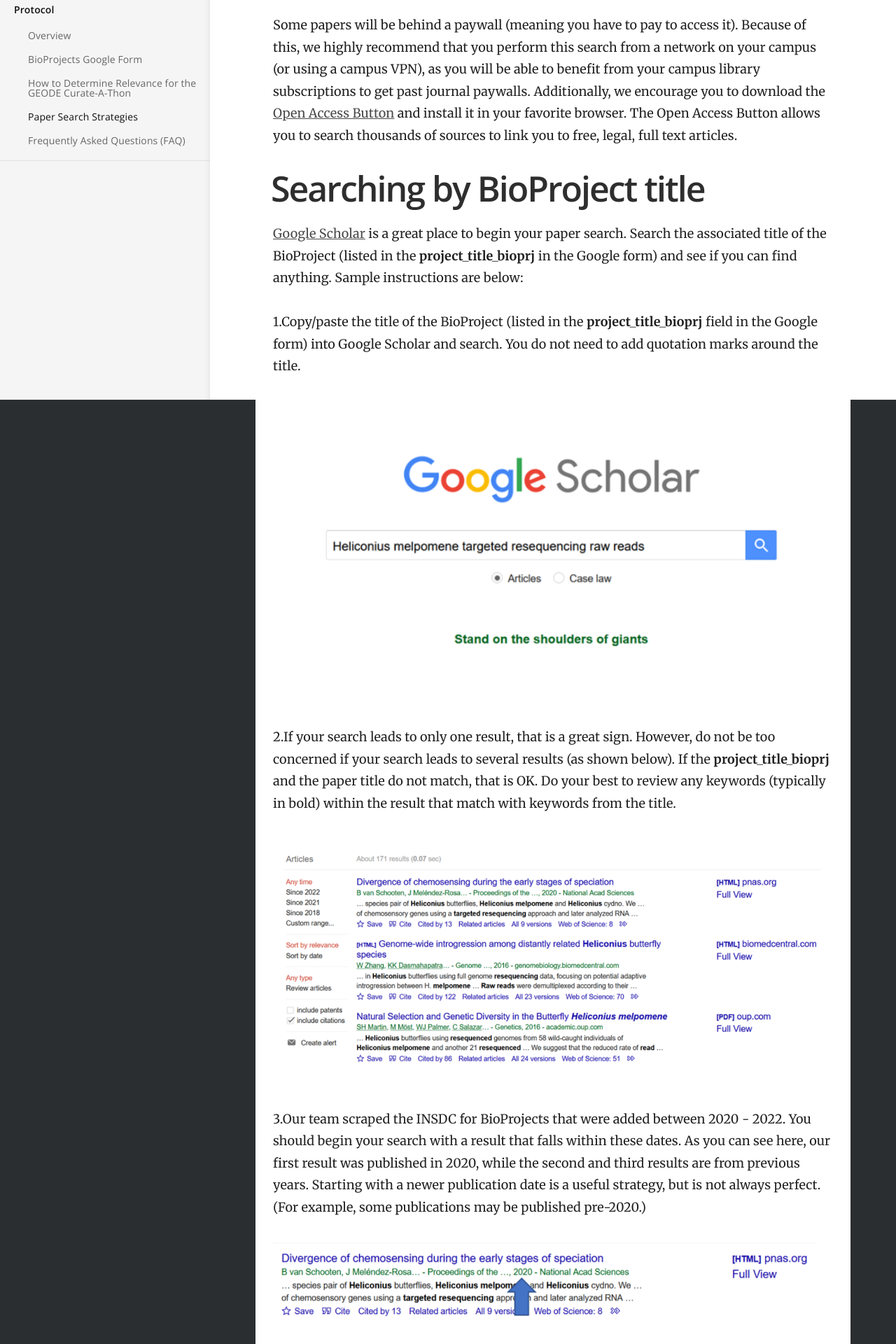
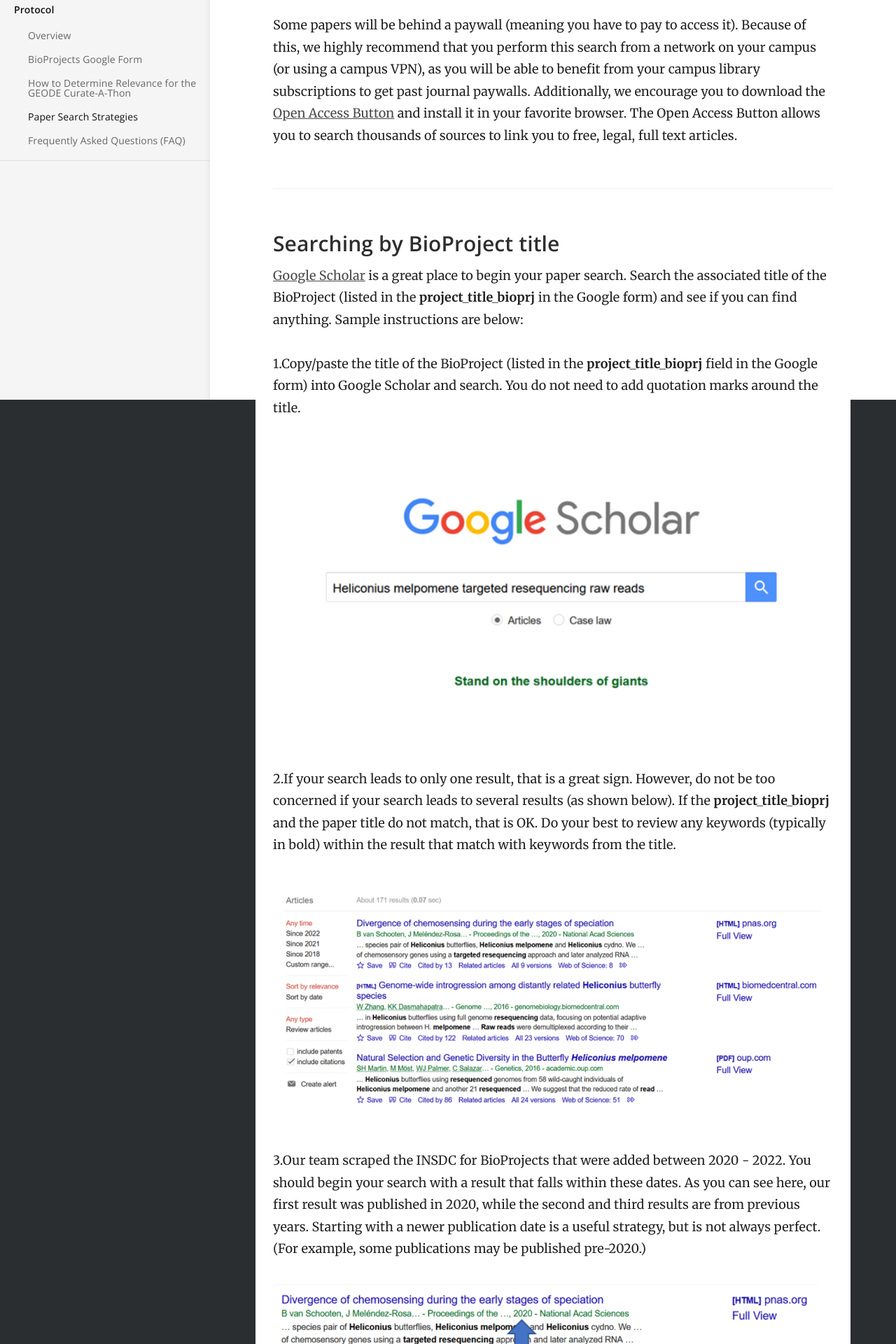
Before and after one commit to bdezray/GEODE-Curate-A-Thon, a Jekyll site: the page built from _docs/Protocol/Paper Search Strategies.md, in a window 1280 px wide. Shown: the part 329-2249 px from the top of the page at 70% size. Built offline with Jekyll 4.4.1, drawn with Linux system fonts in a browser that asks for light colours.

Commit message:
Header formatting

```diff
--- a/_docs/Protocol/Paper Search Strategies.md
+++ b/_docs/Protocol/Paper Search Strategies.md
@@ -8,7 +8,7 @@ Review the sections below to learn about search strategies that may be useful to
 
 Some papers will be behind a paywall (meaning you have to pay to access it). Because of this, we highly recommend that you perform this search from a network on your campus (or using a campus VPN), as you will be able to benefit from your campus library subscriptions to get past journal paywalls. Additionally, we encourage you to download the [Open Access Button](https://openaccessbutton.org) and install it in your favorite browser. The Open Access Button allows you to search thousands of sources to link you to free, legal, full text articles.
 
-# Searching by BioProject title
+### Searching by BioProject title
 [Google Scholar](https://scholar.google.com/) is a great place to begin your paper search. Search the associated title of the BioProject (listed in the **project_title_bioprj** in the Google form) and see if you can find anything. Sample instructions are below:
 
 1.Copy/paste the title of the BioProject (listed in the **project_title_bioprj** field in the Google form) into Google Scholar and search. You do not need to add quotation marks around the title.
@@ -38,7 +38,7 @@ Some papers will be behind a paywall (meaning you have to pay to access it). Bec
 7.You will skim through the paper to answer the questions on the Google form. During your initial review of the paper, it will be important to determine whether this paper utilized samples that were collected in an earlier study for a different purpose and now sequenced, as the associated spatio-temporal metadata may be in a paper further back. In this case, you will want to link to both papers. If after skimming through the paper for relevant information (you do not need to thoroughly read the entire paper) you have questions and/or are not sure it’s the correct paper, please reach out to your Curate-A-Thon hosts for assistance.
 
 
-# Searching by BioProject ID
+### Searching by BioProject ID
 
 Search [Google Scholar](https://scholar.google.com/) for the associated BioProject ID (listed in the title of the BioProject (listed in the **project_acc_bioprj** in the Google form) and see if you can find anything. Sample instructions are below:
 
@@ -60,5 +60,5 @@ Search [Google Scholar](https://scholar.google.com/) for the associated BioProje
 
 5.After pasting the DOI into the Google form, follow steps 5 through 7 found in the Searching by BioProject title section above.
 
-# Still can't find the paper?
+### Still can't find the paper?
 If you can’t find anything using the title or BioProject accession number, try using author last names and species binomials (e.g. Puma concolor) and study regions (e.g. Northern California).
```
